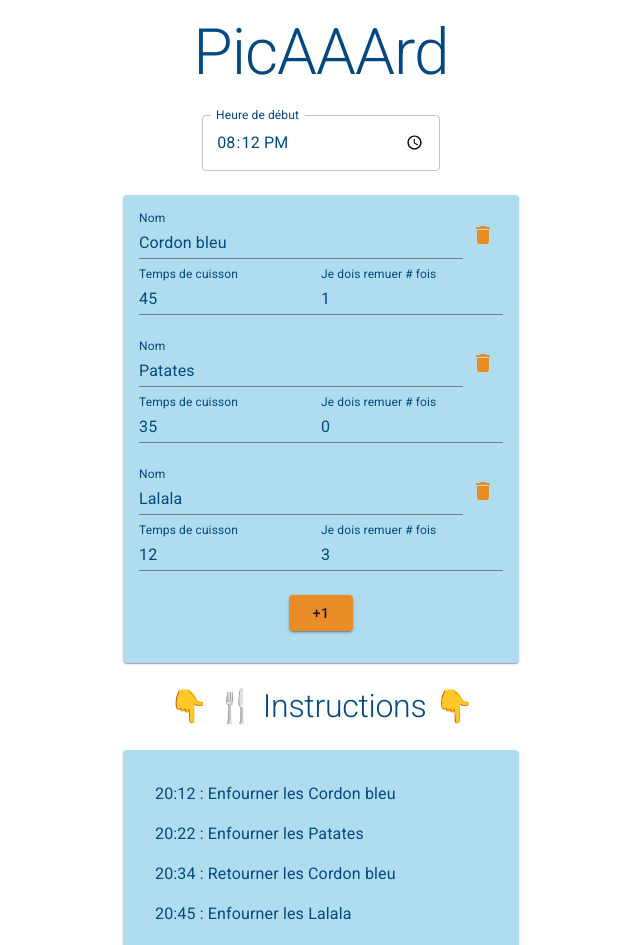
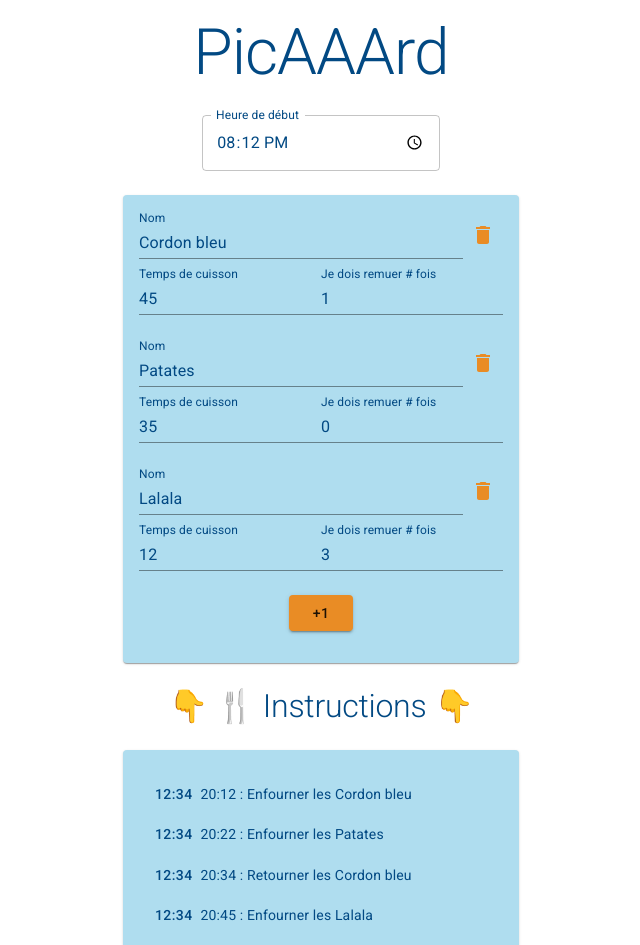
Before and after one commit to alexadrien/picard, a React (Create React App) app: page / in a window 1280 px wide. Shown: the top 945 px of the page, without its empty margins (319-959 px from the left). Built offline with nearby package versions, Linux system fonts and the light colour scheme; a web font is replaced by a local one.

Commit message:
Create InstructionLine

```diff
--- /dev/null
+++ b/src/components/InstructionLine.tsx
@@ -0,0 +1,28 @@
+import React, { FC } from "react";
+import { Box, ListItem, Typography } from "@mui/material";
+
+type IProps = {
+  date: string;
+  name: string;
+};
+
+const InstructionLine: FC<IProps> = ({ date, name }) => {
+  return (
+    <ListItem>
+      <Box
+        sx={(theme) => ({
+          marginRight: theme.spacing(1),
+          display: "flex",
+          flexDirection: "row",
+          justifyContent: "center",
+          alignItems: "baseline",
+        })}
+      >
+        <Typography variant={"button"}>{date}</Typography>
+      </Box>
+      <Typography variant={"body2"}>{name}</Typography>
+    </ListItem>
+  );
+};
+
+export default InstructionLine;
--- a/src/components/InstructionList.tsx
+++ b/src/components/InstructionList.tsx
@@ -1,5 +1,5 @@
 import React, { FC } from "react";
-import { Box, List, ListItem, Typography } from "@mui/material";
+import { Box, List, Typography } from "@mui/material";
 import { useRecoilValue } from "recoil";
 import { foodListAtom, startTimeAtom } from "../recoil";
 import { getLongestFoodToCook } from "../utils/food";
@@ -11,6 +11,7 @@ import {
   generateFlipInstructions,
   generateFoodStartInstructions,
 } from "../utils/instructions";
+import InstructionLine from "./InstructionLine";
 
 const InstructionList: FC = () => {
   const startTime = useRecoilValue(startTimeAtom);
@@ -35,9 +36,7 @@ const InstructionList: FC = () => {
       <Paper>
         <List>
           {instructions.map((value, index) => (
-            <ListItem key={index}>
-              <Typography variant={"body1"}>{value}</Typography>
-            </ListItem>
+            <InstructionLine key={index} name={value} date={"12:34"} />
           ))}
         </List>
       </Paper>
```
